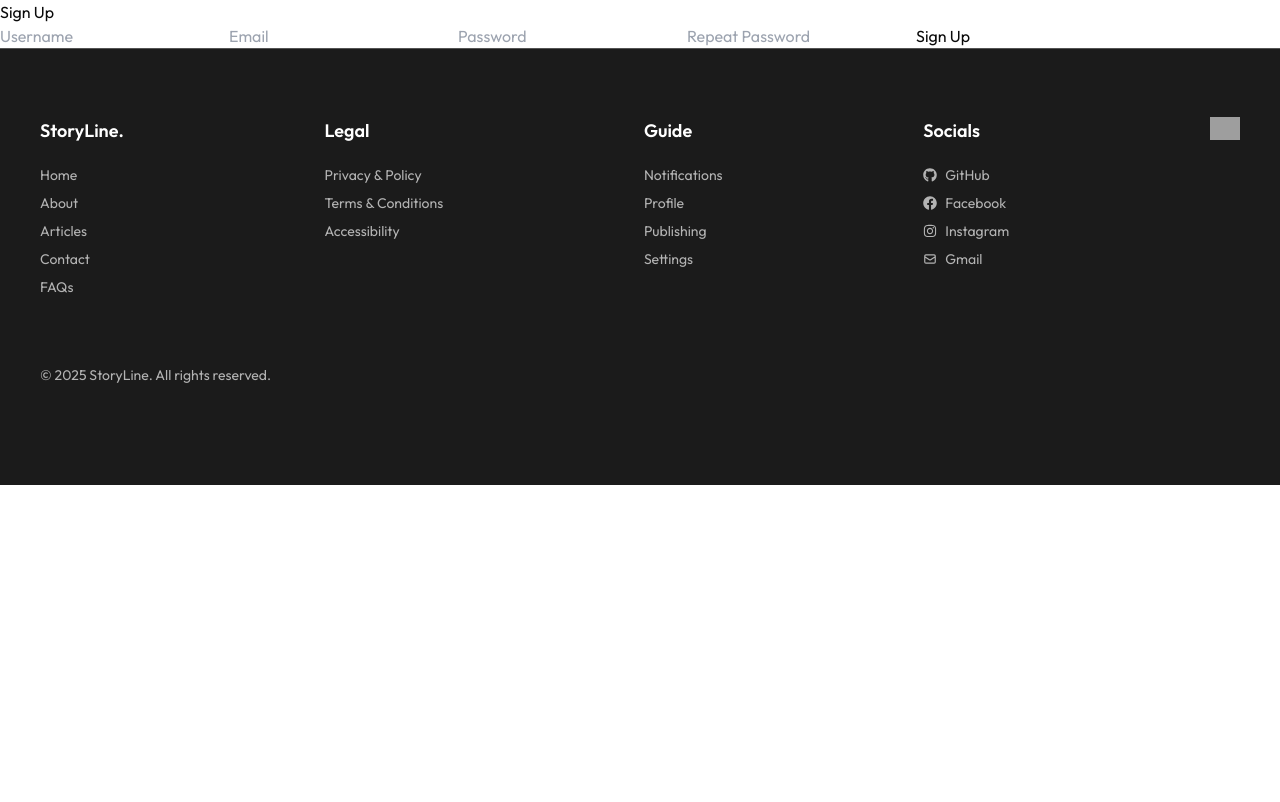
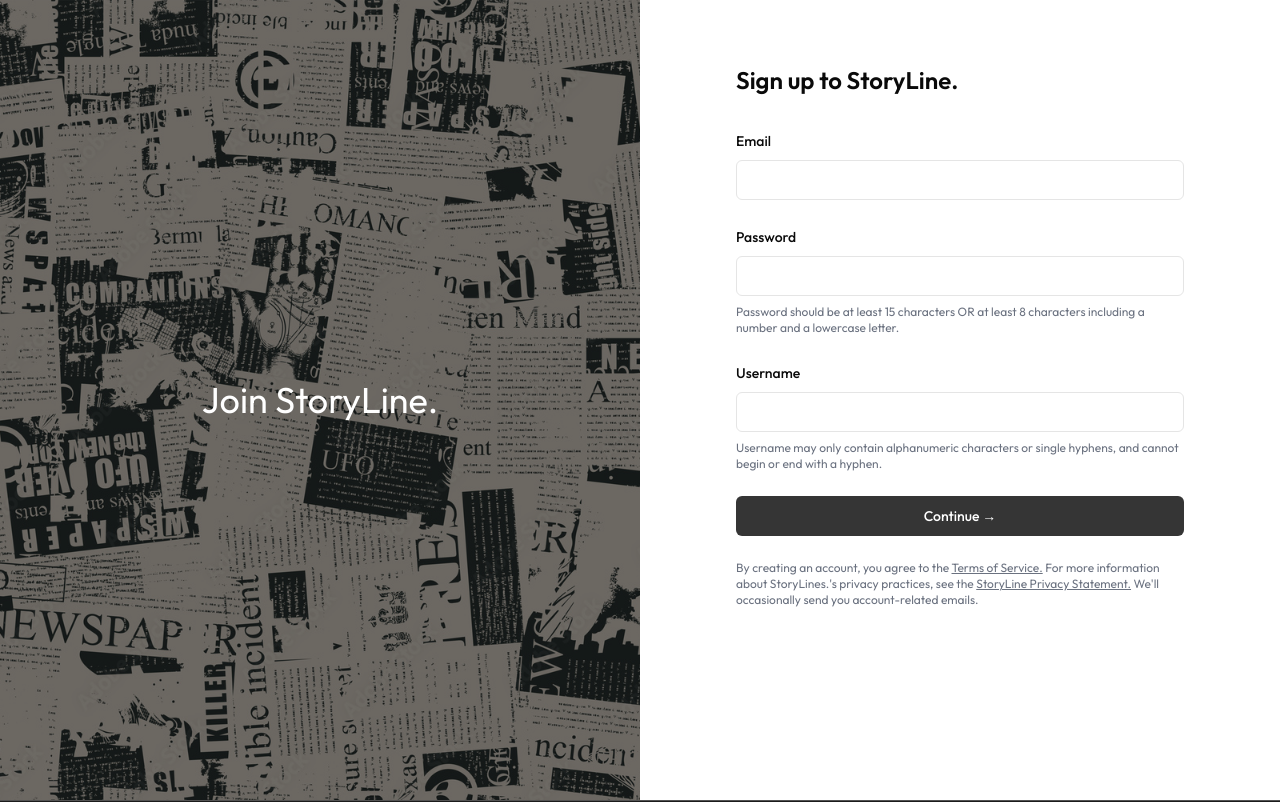
Before and after one commit to shlynavtiff/StoryLine., a Next.js app: page /sign-up in a window 1280 px wide. Shown: the top 802 px of the page. Built offline with nearby package versions, Linux system fonts and the light colour scheme; no server answers; grey boxes are pictures that could not be loaded.

Commit message:
fixed sign-up page

```diff
--- a/src/app/sign-in/page.tsx
+++ b/src/app/sign-in/page.tsx
@@ -61,11 +61,6 @@
     }
 }
 
-
-
-
-
-
   return (
     <div>
       <h1>Sign In</h1>
--- a/src/app/sign-up/page.tsx
+++ b/src/app/sign-up/page.tsx
@@ -2,6 +2,10 @@
 
 import React, { FormEvent, useState } from 'react'
 import { supabase } from '../utils/supabaseClient'
+import { Button } from "@/components/ui/button"
+import { Input } from "@/components/ui/input"
+
+
 const page = () => {
 
     const [email, setEmail] = useState<string>("")
@@ -98,37 +102,108 @@
 
 
     return (
-    <form onSubmit={createUserAccount}>
-      <h1>Sign Up</h1>
-      <input
+
+        <div className="flex min-h-screen flex-col lg:flex-row">
+            {/* Left section with background */}
+            <div className="lg:flex lg:w-1/2 hidden relative">
+                <div
+                    className="absolute inset-0 bg-cover bg-center"
+                    style={{
+                        backgroundImage: `url('/qweqwe.jpg')`,
+                    }}
+                >
+                    <div className="absolute inset-0 bg-black/50" />
+                </div>
+                <div className="relative z-10 flex items-center justify-center w-full">
+                    <h1 className="text-4xl  text-white">Join StoryLine.</h1>
+                </div>
+            </div>
+
+            <div className=' lg:hidden lg:w-1/2 relative h-[180px] items-center flex'>
+                    <div className="absolute inset-0 bg-cover bg-center"
+                    style={{
+                        backgroundImage: `url('/qweqwe.jpg')`,
+                    }}>
+                        <div className="absolute inset-0 bg-black/50" />
+                    </div>
+
+                    <div className="relative z-10 flex items-center justify-center w-full">
+                    <h1 className="text-4xl  text-white">Join StoryLine.</h1>
+                </div>
+            </div>
+
+            {/* Right section with form */}
+            <div className="w-full lg:w-1/2 p-8 sm:p-12 lg:p-16 items-center">
+                <div className="max-w-md mx-auto">
+                    <h2 className="text-2xl font-semibold mb-8">Sign up to StoryLine.</h2>
+
+                    <form onSubmit={createUserAccount} className="space-y-6">
+                        <div className="space-y-2">
+                            <label htmlFor="email" className="text-sm font-medium">
+                                Email
+                            </label>
+                            <Input
+                                id="email"
+                                type="email"
+                                required
+                                value={email}
+                                onChange={(e) => setEmail(e.target.value)}
+                                className="w-full"
+                            />
+                        </div>
+
+                        <div className="space-y-2">
+                            <label htmlFor="password" className="text-sm font-medium">
+                                Password
+                            </label>
+                            <Input
+                                id="password"
+                                type="password"
+                                required
+                                value={password}
+                                onChange={(e) => setPassword(e.target.value)}
+                                className="w-full"
+                            />
+                            <p className="text-xs text-gray-500">
+                                Password should be at least 15 characters OR at least 8 characters including a number and a lowercase
+                                letter.
+                            </p>
+                        </div>
+
+                        <div className="space-y-2">
+                            <label htmlFor="username" className="text-sm font-medium">
+                                Username
+                            </label>
+                            <Input
+                                id="username"
                                 type="text"
-        placeholder="Username"
+                                required
                                 value={Username}
                                 onChange={(e) => setUsername(e.target.value)}
+                                className="w-full"
                             />
-      <input
-        type="email"
-        placeholder="Email"
-        value={email}
-        onChange={(e) => setEmail(e.target.value)}
-      />
-      <input
-        type="password"
-        placeholder="Password"
-        value={password}
-        onChange={(e) => setPassword(e.target.value)}
-      />
-      <input
-        type="password"
-        placeholder="Repeat Password"
-        value={repPassword}
-        onChange={(e) => setRepPassword(e.target.value)}
-      />
-      <button>
-        {isLoading ? "loading.."  : "Sign Up"}
-      </button>
+                            <p className="text-xs text-gray-500">
+                                Username may only contain alphanumeric characters or single hyphens, and cannot begin or end with a
+                                hyphen.
+                            </p>
+                        </div>
 
+                        <Button type="submit" className="w-full bg-[#353535] hover:bg-[#454545] text-white">
+                            Continue →
+                        </Button>
+
+                        <p className="text-xs text-gray-500 mt-6">
+                            By creating an account, you agree to the <a href="/terms-and-conditions" className='underline'>Terms of Service.</a>  For more information about StoryLines.'s privacy
+                            practices, see the <a href="/privacy-policy" className='underline'>StoryLine Privacy Statement.</a>  We'll occasionally send you account-related emails.
+                        </p>
                     </form>
+
+
+                </div>
+            </div>
+        </div>
+
+
     )
 }
 
--- a/src/components/AuthModal.tsx
+++ b/src/components/AuthModal.tsx
@@ -23,8 +23,11 @@
           <Button variant="outline" className="w-full rounded-full font-normal">
             Sign up with Google
           </Button>
-          <Button variant="outline" className="w-full rounded-full font-normal">
+          <Button variant="outline"  className="w-full rounded-full font-normal">
+            <Link href={`/sign-up`} >
             Sign up with email
+            </Link>
+
           </Button>
           <Button variant="outline" className="w-full rounded-full font-normal">
             Sign up with Facebook
--- /dev/null
+++ b/src/components/ui/input.tsx
@@ -0,0 +1,22 @@
+import * as React from "react"
+
+import { cn } from "@/lib/utils"
+
+const Input = React.forwardRef<HTMLInputElement, React.ComponentProps<"input">>(
+  ({ className, type, ...props }, ref) => {
+    return (
+      <input
+        type={type}
+        className={cn(
+          "flex h-10 w-full rounded-md border border-input bg-background px-3 py-2 text-base ring-offset-background file:border-0 file:bg-transparent file:text-sm file:font-medium file:text-foreground placeholder:text-muted-foreground focus-visible:outline-none focus-visible:ring-2 focus-visible:ring-ring focus-visible:ring-offset-2 disabled:cursor-not-allowed disabled:opacity-50 md:text-sm",
+          className
+        )}
+        ref={ref}
+        {...props}
+      />
+    )
+  }
+)
+Input.displayName = "Input"
+
+export { Input }
--- a/tailwind.config.ts
+++ b/tailwind.config.ts
@@ -10,7 +10,7 @@
 	theme: {
 		extend: {
 			backgroundImage: {
-				'hero-bg': "url('/src/app/assets/fqYksMf.png')"
+				'hero-bg': `url('/src/app/assets/qweqwe.jpg')`
 			},
 			colors: {
 				background: 'hsl(var(--background))',
```
Also changed, not shown: public/qweqwe.jpg (added). Lines whose indentation alone changed are shown as unchanged.
